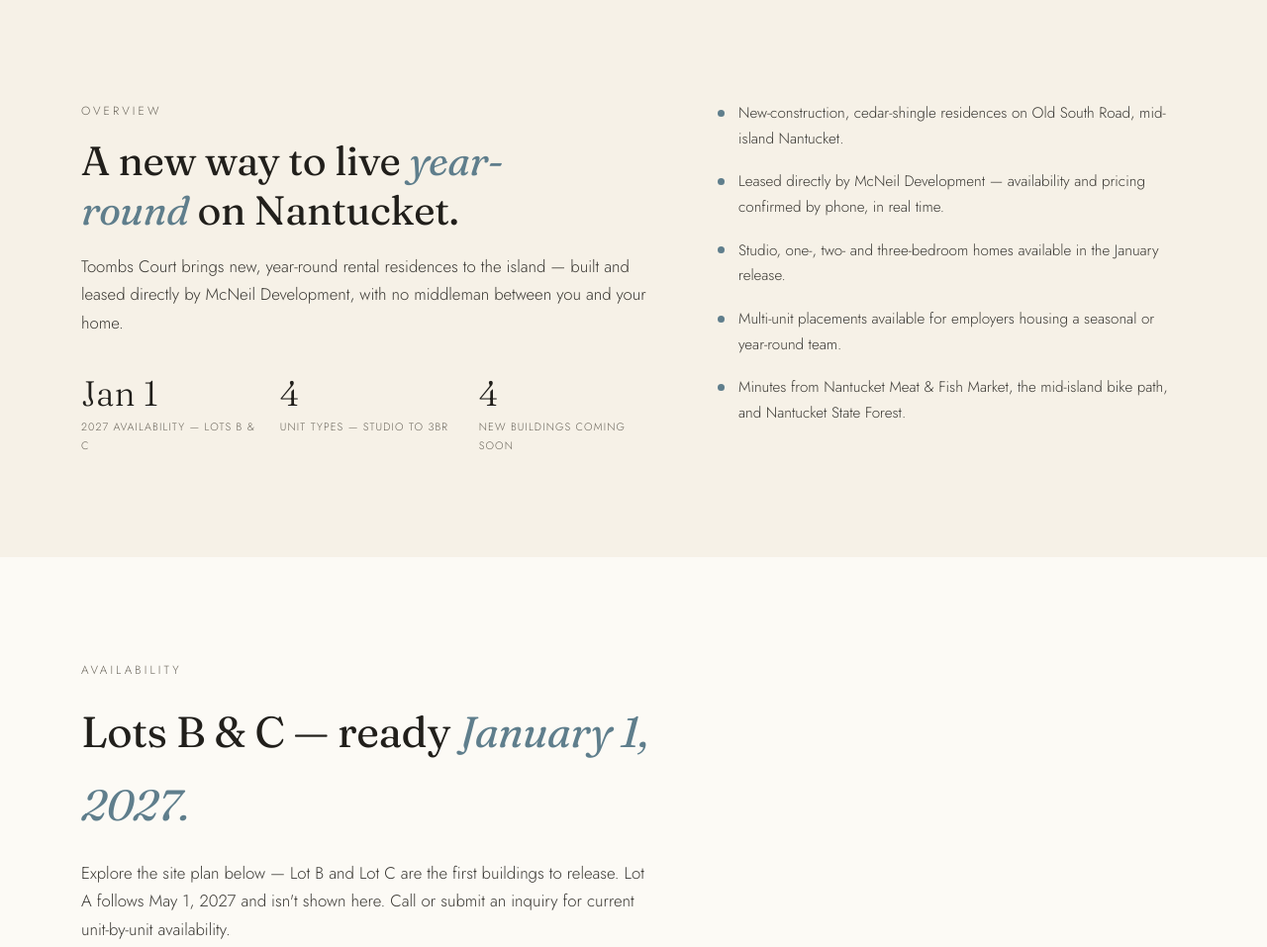
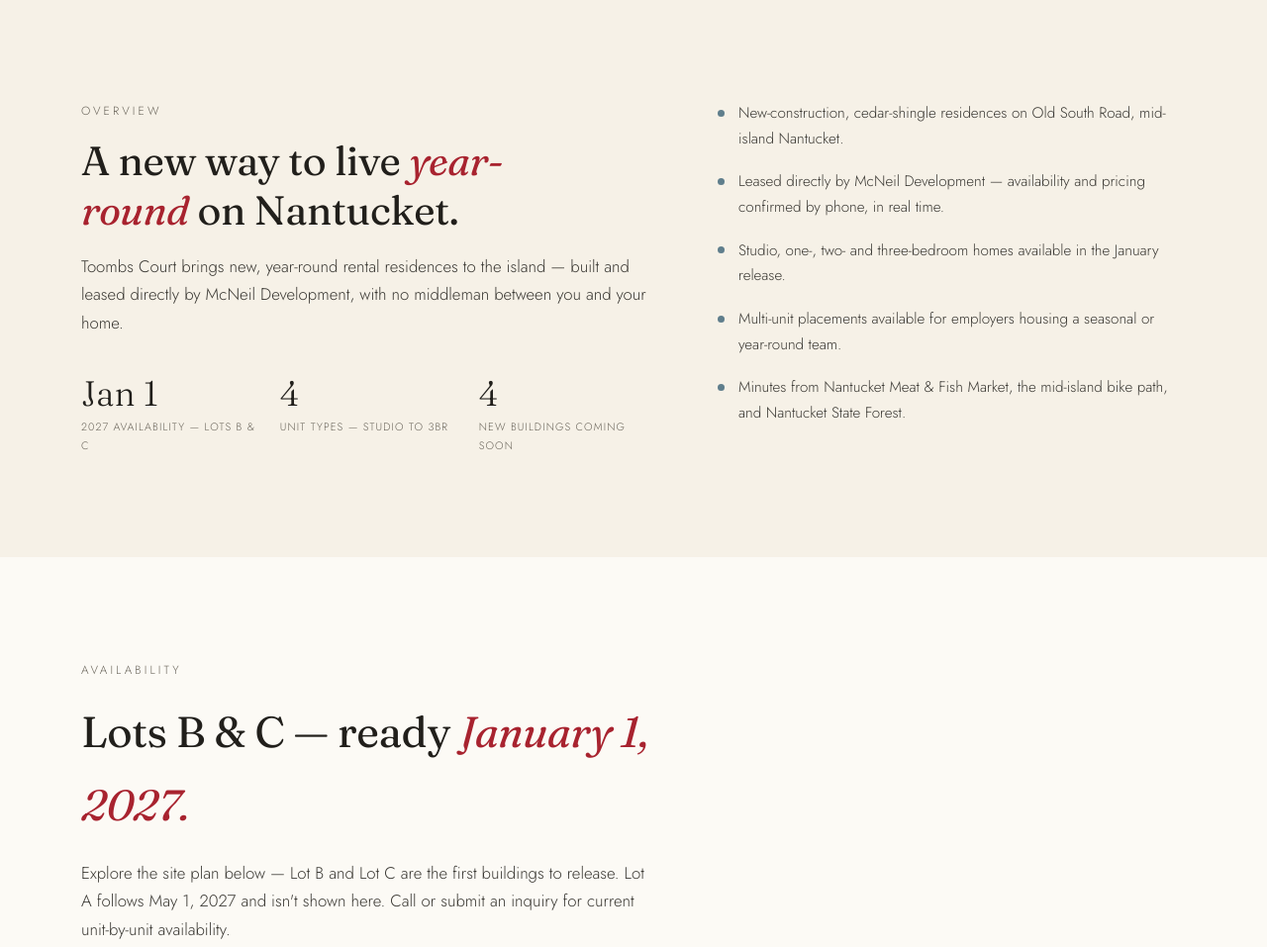
Before and after one commit to Spencercassell/Toombs-Court, a plain HTML site: page index.html in a window 1280 px wide. Shown: the part 802-1759 px from the top of the page at 99% size. Drawn offline with Linux system fonts and the light colour scheme.

Commit message:
Remove market stats source citation; accent text blue -> red
Drop the Fisher Real Estate source line under the market stats grid.
Switch the global italic-accent color (em) from the ocean-blue --sky
to --mcneil-red, matching the red branding treatment already used
elsewhere.

Co-Authored-By: Claude Sonnet 5 <noreply@anthropic.com>

```diff
--- a/css/styles.css
+++ b/css/styles.css
@@ -44,7 +44,7 @@ a { color: inherit; }
 .wrap { max-width: var(--maxw); margin: 0 auto; padding: 0 2rem; }
 section { padding: 6.5rem 0; }
 h1, h2, h3, h4 { font-family: var(--display); font-weight: 400; margin: 0 0 1rem; letter-spacing: -0.01em; }
-em { font-style: italic; color: var(--sky); }
+em { font-style: italic; color: var(--mcneil-red); }
 .eyebrow {
   font-size: 0.74rem; letter-spacing: 0.26em; text-transform: uppercase;
   color: var(--slate); margin-bottom: 1rem; display: block;
--- a/index.html
+++ b/index.html
@@ -266,7 +266,6 @@
         <div class="stat"><div class="num">$3.50M</div><div class="lbl">2025 Median Home Sale Price</div></div>
         <div class="stat"><div class="num">4.2 mo</div><div class="lbl">Avg. Marketing Time, SF Homes</div></div>
       </div>
-      <p class="source-note">Source: Fisher Real Estate, <em>The Local Guide to Our Faraway Island</em> (2026) &mdash; "Real Estate by the Numbers." Median single-family home sale price has risen from $1.58M in 2015 to $3.50M in 2025.</p>
     </div>
   </section>
 
```
